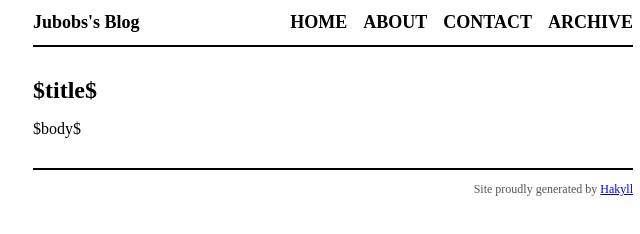
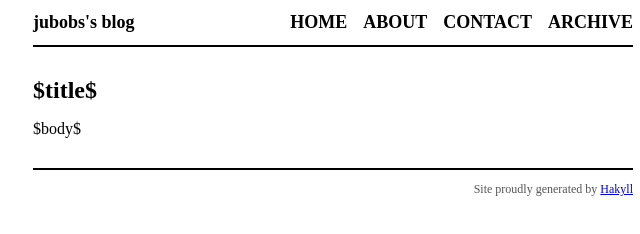
Before and after one commit to jubobs/blog, a plain HTML site: page templates/default.html in a window 1280 px wide. Shown: the full height of the page, 307-947 px from the left. Drawn offline with Linux system fonts and the light colour scheme.

Commit message:
Lowercase "jubobs's blog"

```diff
--- a/templates/default.html
+++ b/templates/default.html
@@ -4,14 +4,14 @@
         <meta charset="utf-8">
         <meta http-equiv="x-ua-compatible" content="ie=edge">
         <meta name="viewport" content="width=device-width, initial-scale=1">
-        <title>Jubobs's Blog - $title$</title>
+        <title>jubobs's blog - $title$</title>
         <link rel="stylesheet" href="/css/default.css" />
         <link rel="stylesheet" href="/css/syntax.css" />
     </head>
     <body>
         <header>
             <div class="logo">
-                <a href="/">Jubobs's Blog</a>
+                <a href="/">jubobs's blog</a>
             </div>
             <nav>
                 <a href="/">Home</a>
```
